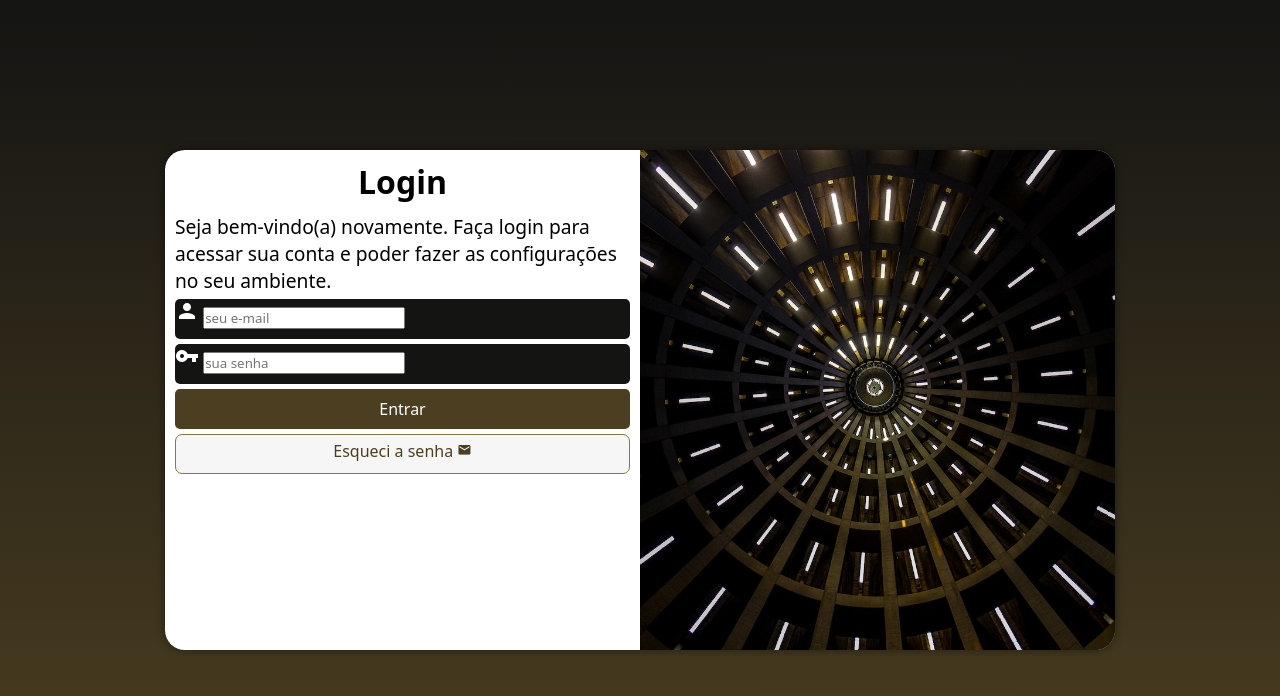
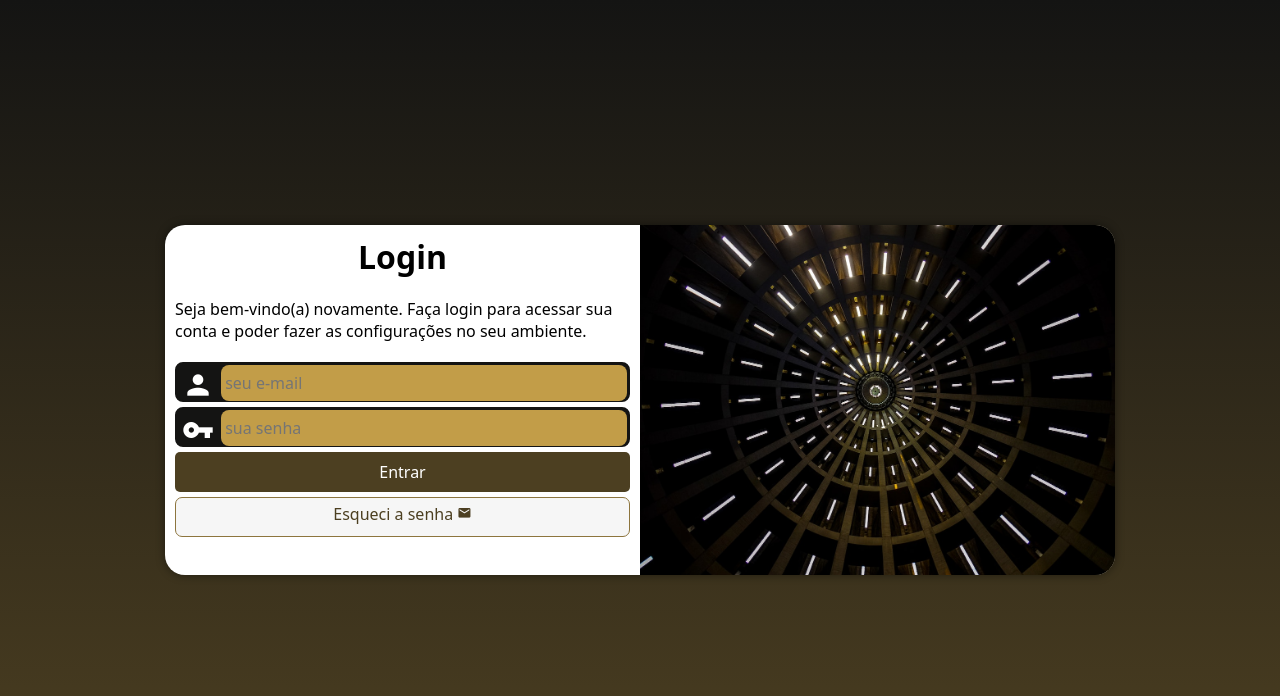
Before and after one commit to Josimarmg/projeto-login, a plain HTML site: page index.html in a window 1280 px wide. Drawn offline with Linux system fonts and the light colour scheme.

Commit message:
finalizei projeto

```diff
--- a/estilos/media-query.css
+++ b/estilos/media-query.css
@@ -17,6 +17,7 @@ TV/Grandes telas: acima de 1200px
 
     section#login {
         width: 80vw;
+        height: 290px;
     }
 
     section#login > div#imagem {
@@ -29,6 +30,11 @@ TV/Grandes telas: acima de 1200px
         float: right;
         width: 70%;
     }
+
+    div#formulario > p {
+        font-size: 0.9em;
+        margin: 10px 0;
+    }
 }
 
 /* Desktop e TV */
@@ -39,6 +45,7 @@ TV/Grandes telas: acima de 1200px
 
     section#login {
         width: 950px;
+        height: 350px;
     }
 
     section#login >div#imagem {
@@ -57,6 +64,7 @@ TV/Grandes telas: acima de 1200px
     }
 
     div#formulario > p {
-        font-size: 1.2em;
+        font-size: 1em;
+        margin: 20px 0;
     }
 }
--- a/estilos/style.css
+++ b/estilos/style.css
@@ -29,7 +29,6 @@ section#login {
     position: absolute;
     top: 50%;
     left: 50%;
-    transform: translate(-50%, -50%);
     overflow: hidden;
 
     background-color: white;
@@ -38,6 +37,7 @@ section#login {
     border-radius: 20px;
     box-shadow: 0 0 10px rgba(0, 0, 0, 0.45);
 
+    transform: translate(-50%, -50%);
     transition: width 0.3s, height 0.3s;
     transition-timing-function: ease;
 }
@@ -67,15 +67,37 @@ div#formulario > p {
 form > div.campo {
     display: block;
     background-color: #141413;
-    color: white;
+    border: 2px solid #141413;
     width: 100%;
     height: 40px;
-    border-radius: 5px;
+    border-radius: 8px;
     margin: 5px 0;
 }
 
 div.campo > label {
     display: none;
+}
+
+div.campo > span {
+    color: white;
+    font-size: 2em;
+    width: 40px;
+    padding: 5px;
+}
+
+div.campo > input {
+    background-color: rgb(194, 157, 72);
+    font-size: 1em;
+    width: calc(100% - 45px);
+    height: 100%;
+    border: 0;
+    border-radius: 8px;
+    padding: 4px;
+    transform: translateY(-12px);
+}
+
+div.campo > input:focus-within {
+    background-color: white;
 }
 
 form > input[type=submit] {
@@ -111,6 +133,7 @@ form > a.botao {
 
 form > a.botao:hover {
     background-color: #8d753e;
+    color: white;
 }
 
 form > a.botao > span {
--- a/index.html
+++ b/index.html
@@ -32,7 +32,7 @@
                         <label for="isenha">Senha</label>
                     </div>
                     <input type="submit" value="Entrar">
-                    <a href="esqueci.html" class="botao">
+                    <a href="esqueci.html" class="botao" target="_blank">
                         Esqueci a senha <span class="material-icons">mail</span>
                     </a>
                 </form>
```
